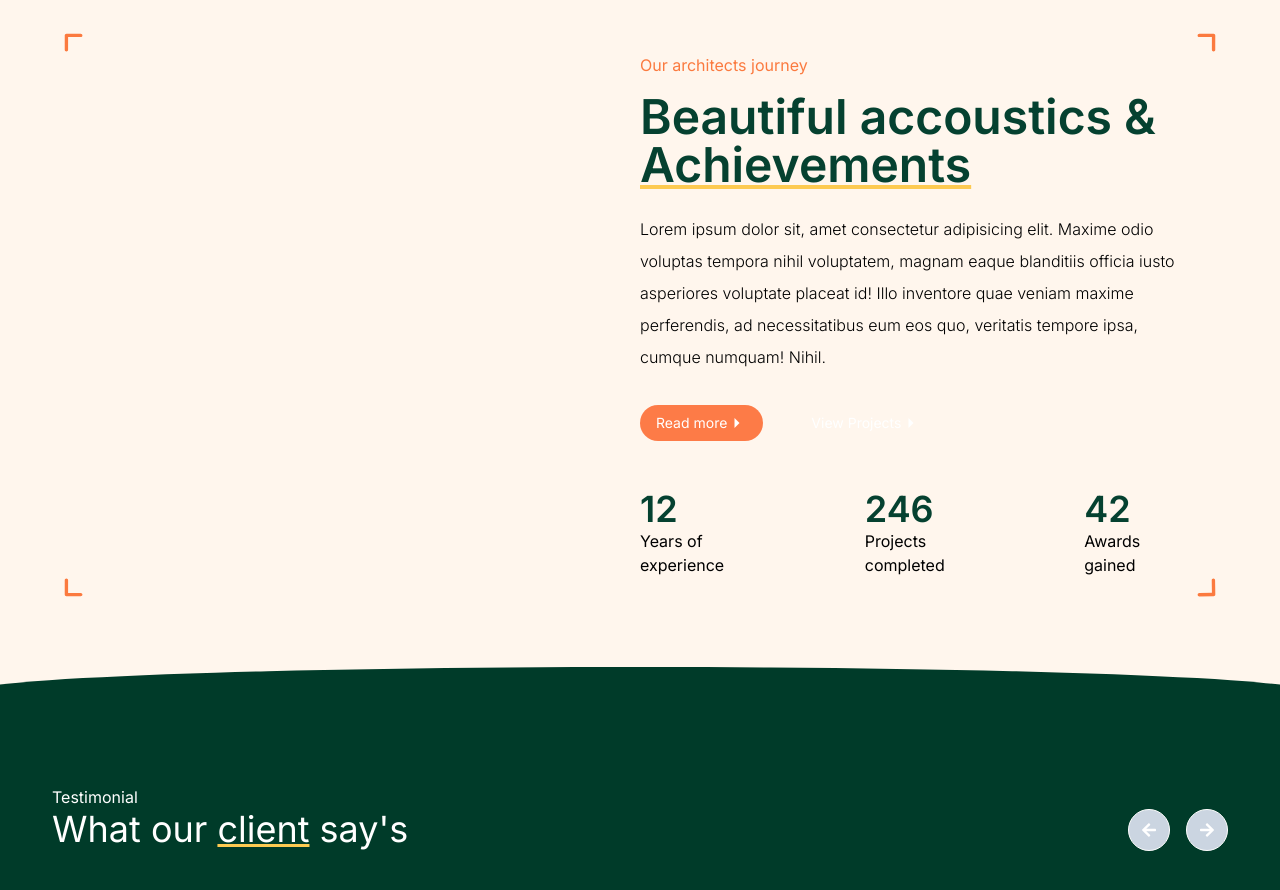
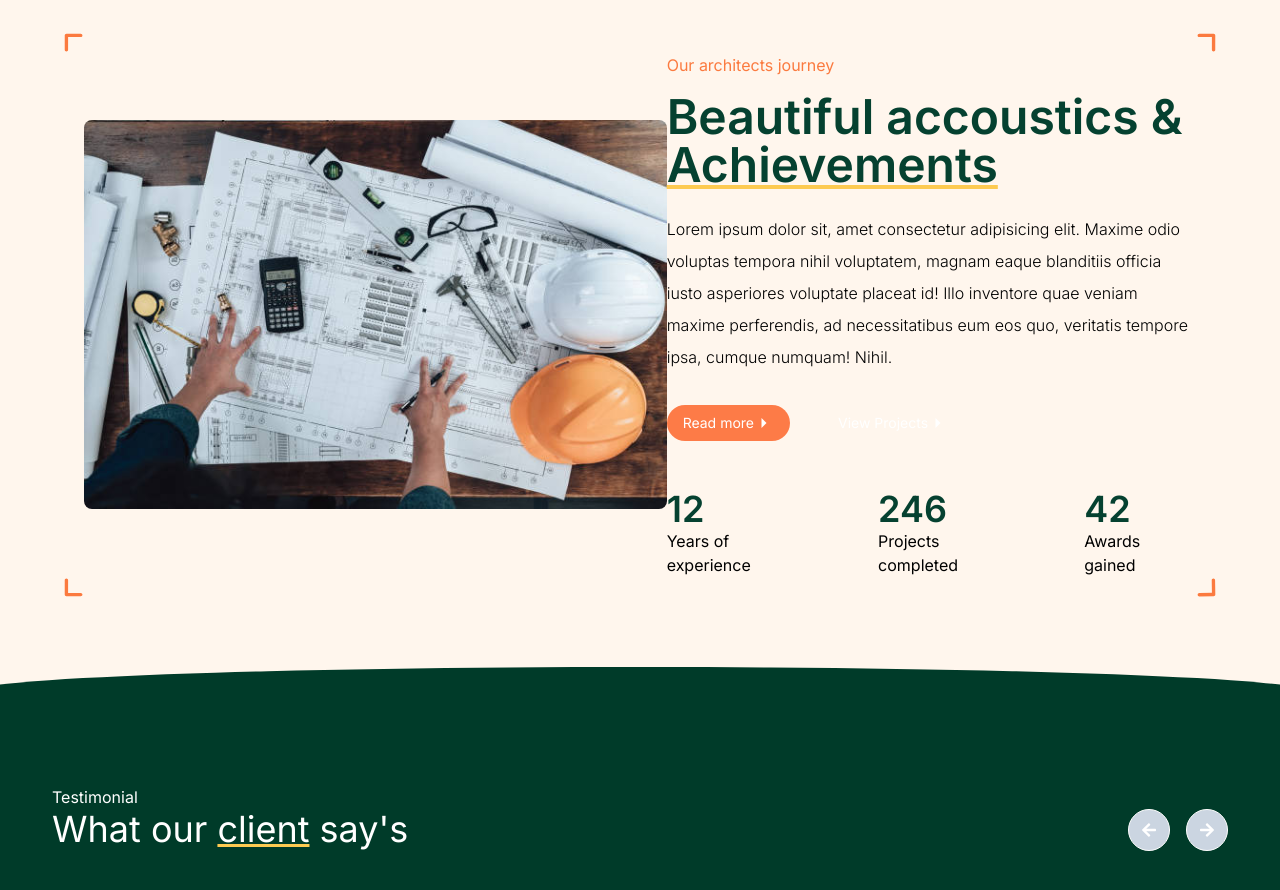
Before and after one commit to zablon-oigo/architect, a React (Vite) app: page / in a window 1280 px wide. Shown: the part 1180-2070 px from the top of the page. Built offline with nearby package versions, Linux system fonts and the light colour scheme.

Commit message:
Adding Projects Image

```diff
--- a/src/components/Work.jsx
+++ b/src/components/Work.jsx
@@ -3,6 +3,7 @@ import { PiDiamondsFourFill,PiLadderSimpleThin } from "react-icons/pi";
 import { BiSolidTreeAlt } from "react-icons/bi";
 import { SiLinktree,SiIcomoon } from "react-icons/si";
 import { TbStackBackward } from "react-icons/tb";
+import draw from '../assets/draw.jpg'
 function Work() {
   return (
     <>
@@ -51,12 +52,12 @@ function Work() {
         </section>
         <section className="relative items-center justify-between mt-12 lg:flex lg:p-8">
           <div className="flex justify-center">
-            <img src="" alt="" className="lg:w-full w-80" />
+            <img src={draw} alt="" className="rounded-lg lg:w-full w-80" />
           </div>
           <div className="py-20 lg:w-1/2 lg:py-0">
             <p className="text-[#fb7a3f]">Our architects journey</p>
             <h1 className="text-[#054130] lg:text-5xl font-semibold pt-4 pb-6">
-              Beautiful accoustics & <span className="underline decoration-[#fdca51]">Achievements</span>
+              Beautiful accoustics & <span className="underline decoration-[#fdca51] ">Achievements</span>
             </h1>
             <p className="font-light leading-8 ">
               Lorem ipsum dolor sit, amet consectetur adipisicing elit. Maxime odio voluptas tempora nihil voluptatem, magnam eaque blanditiis officia iusto asperiores voluptate placeat id! Illo inventore quae veniam maxime perferendis, ad necessitatibus eum eos quo, veritatis tempore ipsa, cumque numquam! Nihil.
```
